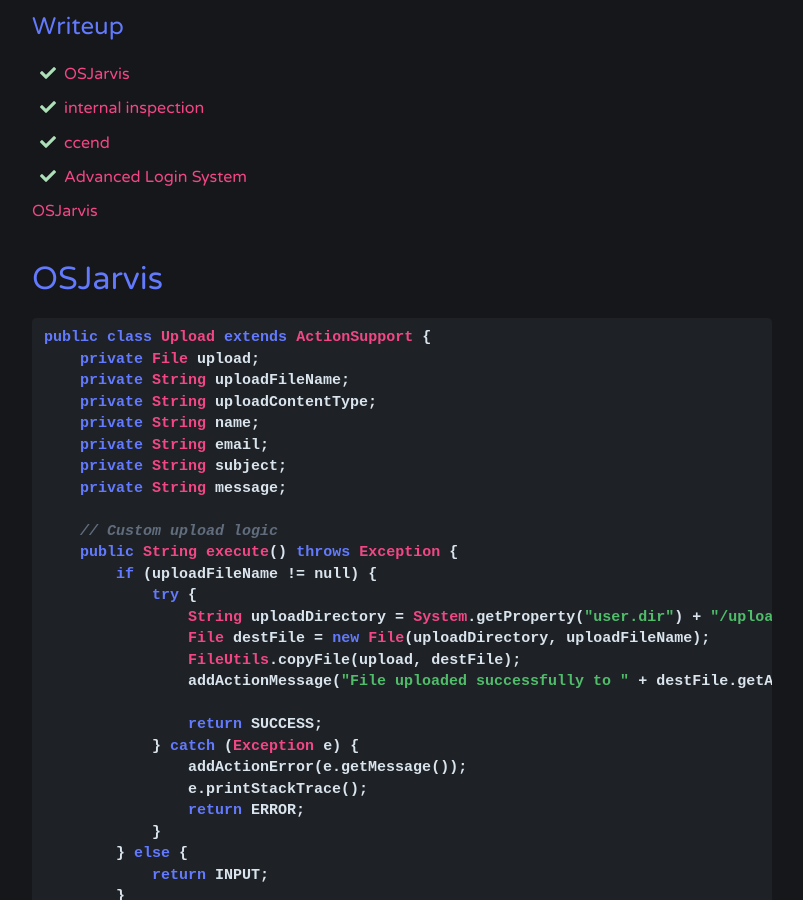
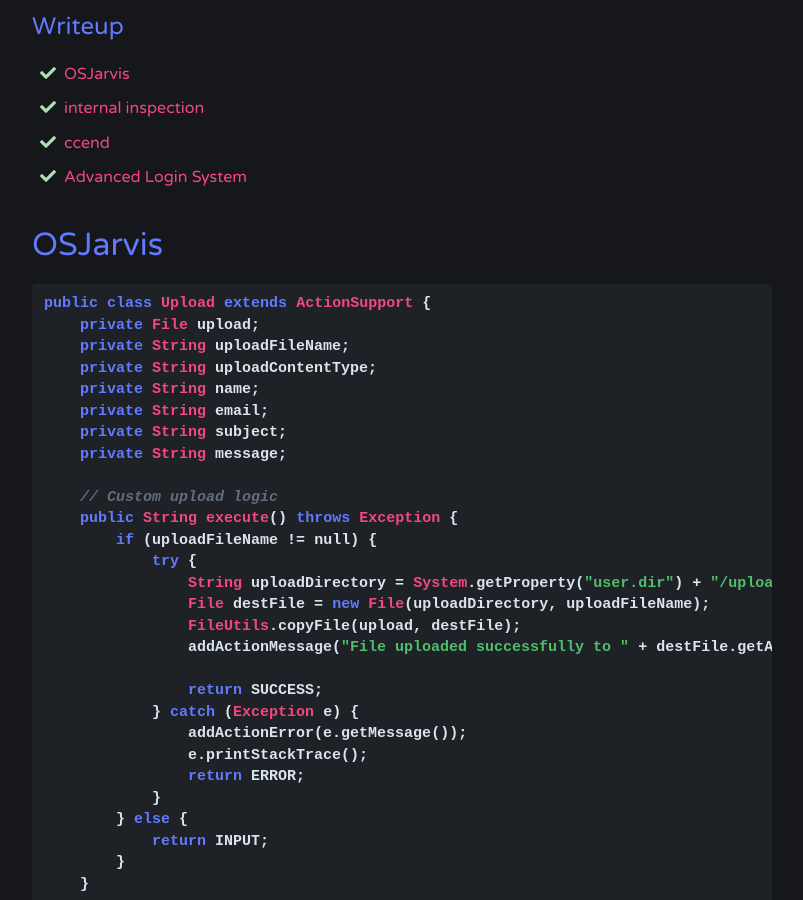
Before and after one commit to jiniljeil/jiniljeil.github.io, a Jekyll site: the page built from _posts/2024-08-03-CCE Qual 2024.md, in a window 1280 px wide and 900 px high, scrolled down 1923 px. Shown: the whole window, without its empty margins (238-1041 px from the left). Built offline with Jekyll 4.4.1, drawn with Linux system fonts in a browser that asks for light colours; comment, search, counter and statistics services are not loaded; some of the changed text lies outside the part shown.

Commit message:
CCE Qual 2024

```diff
--- a/_posts/2024-08-03-CCE Qual 2024.md
+++ b/_posts/2024-08-03-CCE Qual 2024.md
@@ -33,7 +33,7 @@
 - <a href="#ccend">ccend</a>
 - <a href="#Advanced-Login-System">Advanced Login System</a>
 
-<a id="OSJarvis">OSJarvis</a>
+<a id="OSJarvis"></a>
 
 # OSJarvis
 
@@ -194,7 +194,7 @@
 ### Flag
 cce2024{3a9d8c789f493f9c66d2f82f8208d9dcc8a1cc5a47ef222e71dd4da6fe05f8d23397f85403779479627b675d6b6f434d9bcc}
 
-<a id="internal-inspection">internal inspection</a>
+<a id="internal-inspection"></a>
 
 # internal inspection
 
@@ -288,7 +288,7 @@
 ### Flag
 cce2024{02a0c985a69a96c1ee119bb1b0c422bb}
 
-<a id="ccend">ccend</a>
+<a id="ccend"></a>
 
 # ccend
 
@@ -483,7 +483,7 @@
 ### Flag
 cce2024{0fc77f746f6d6382d3efea1dfe6c0ae33b9ef655c6fa4546}
 
-<a id="Advanced-Login-System">Advanced Login System</a>
+<a id="Advanced-Login-System"></a>
 
 # Advanced Login System
 
```
